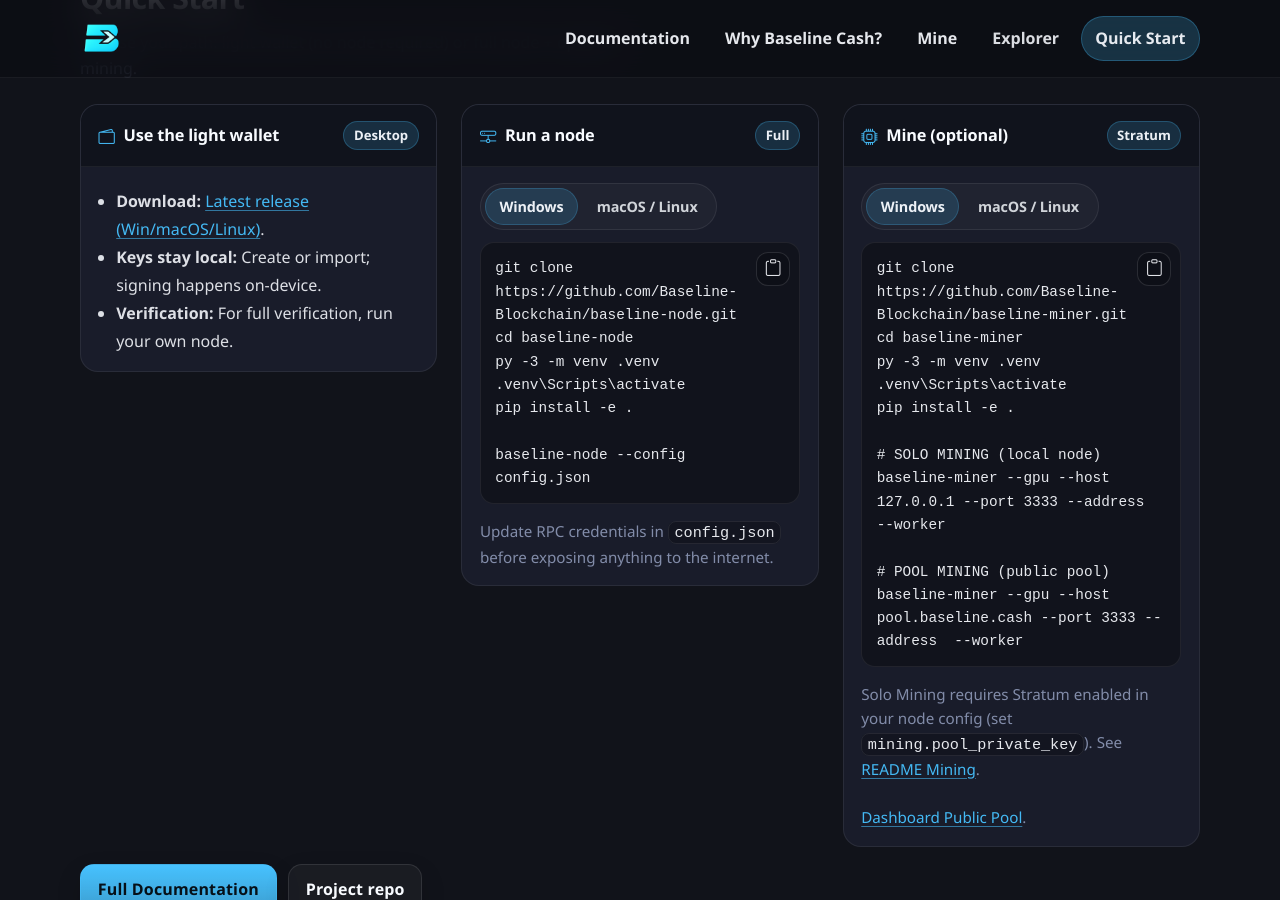
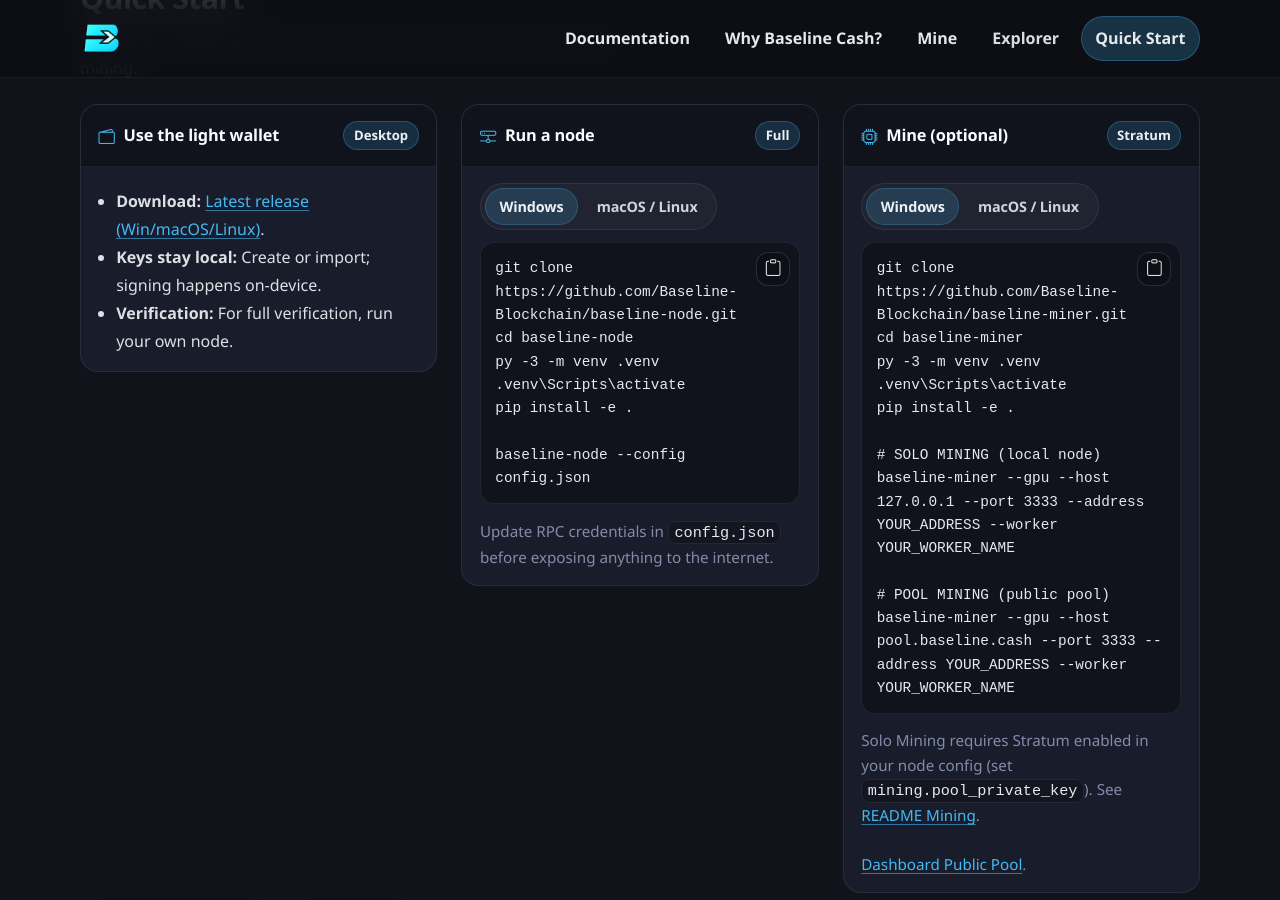
Before and after one commit to Baseline-Blockchain/baseline-website, a Jekyll site: the page index.html, which Jekyll copies as it is, in a window 1280 px wide and 900 px high, scrolled down 2052 px. Built offline with Jekyll 4.4.1, drawn with Linux system fonts in a browser that asks for light colours.

Commit message:
huh that didnt render

```diff
--- a/index.html
+++ b/index.html
@@ -346,10 +346,10 @@
 pip install -e .
 
 # SOLO MINING (local node)
-baseline-miner --gpu --host 127.0.0.1 --port 3333 --address <YOUR_ADDRESS> --worker <YOUR_WORKER>
+baseline-miner --gpu --host 127.0.0.1 --port 3333 --address YOUR_ADDRESS --worker YOUR_WORKER_NAME
 
 # POOL MINING (public pool)
-baseline-miner --gpu --host pool.baseline.cash --port 3333 --address <YOUR_ADDRESS> --worker <YOUR_WORKER></code></pre>
+baseline-miner --gpu --host pool.baseline.cash --port 3333 --address YOUR_ADDRESS --worker YOUR_WORKER_NAME</code></pre>
                     </div>
                   </div>
                   <div class="os-panel os-unix">
@@ -364,10 +364,10 @@
 pip install -e .
 
 # SOLO MINING (local node)
-baseline-miner --gpu --host 127.0.0.1 --port 3333 --address <YOUR_ADDRESS> --worker <YOUR_WORKER>
+baseline-miner --gpu --host 127.0.0.1 --port 3333 --address YOUR_ADDRESS --worker YOUR_WORKER_NAME
 
 # POOL MINING (public pool)
-baseline-miner --gpu --host pool.baseline.cash --port 3333 --address <YOUR_ADDRESS> --worker <YOUR_WORKER></code></pre>
+baseline-miner --gpu --host pool.baseline.cash --port 3333 --address YOUR_ADDRESS --worker YOUR_WORKER_NAME</code></pre>
                     </div>
                   </div>
                 </div>
```
